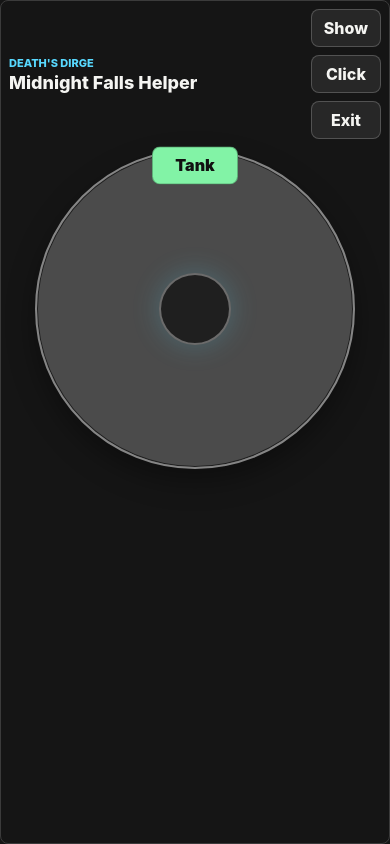
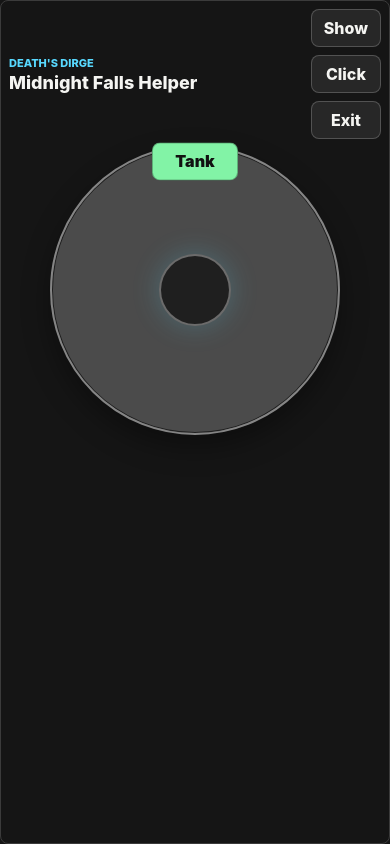
Before and after one commit to michaeldewey10/MidnightFallsHelper, an Electron app: page src/renderer/index.html in a window 390 px wide. Both pictures are taken after a click on the button "Hide". Drawn offline with Linux system fonts and the light colour scheme; no server answers.

Commit message:
Reduce collapsed overlay space

```diff
--- a/src/main.js
+++ b/src/main.js
@@ -6,7 +6,7 @@ const WebSocket = require('ws');
 const RELAY_URL = 'wss://midnightfallshelper.onrender.com';
 const MAX_SEQUENCE = 5;
 const EXPANDED_SIZE = { width: 560, height: 820 };
-const COLLAPSED_SIZE = { width: 420, height: 430 };
+const COLLAPSED_SIZE = { width: 420, height: 390 };
 const SYMBOLS = [
   { id: 't', label: 'T', name: 'T Rune', hotkey: 'CommandOrControl+Shift+1' },
   { id: 'x', label: 'X', name: 'X Rune', hotkey: 'CommandOrControl+Shift+2' },
--- a/src/renderer/renderer.js
+++ b/src/renderer/renderer.js
@@ -142,6 +142,7 @@ function renderSync() {
 }
 
 function renderDetailsToggle() {
+  document.body.classList.toggle('is-collapsed', detailsHidden);
   elements.detailsPanel.hidden = detailsHidden;
   if (detailsHidden) {
     elements.hotkeysPanel.setAttribute('hidden', '');
--- a/src/renderer/styles.css
+++ b/src/renderer/styles.css
@@ -79,6 +79,14 @@ button:focus-visible {
   overflow: auto;
 }
 
+body.is-collapsed .overlay-shell {
+  gap: 6px;
+}
+
+body.is-collapsed .arena {
+  width: min(100%, 290px);
+}
+
 .top-bar {
   display: flex;
   align-items: center;
@@ -145,12 +153,12 @@ h1 {
 .arena-panel {
   display: grid;
   place-items: center;
-  min-height: 240px;
+  min-height: 0;
 }
 
 .arena {
   position: relative;
-  width: min(100%, 320px);
+  width: min(100%, 300px);
   aspect-ratio: 1;
   border: 2px solid #858585;
   border-radius: 50%;
@@ -451,7 +459,7 @@ kbd {
   }
 
   .arena-panel {
-    min-height: 220px;
+    min-height: 0;
   }
 
   .symbol-grid {
```
